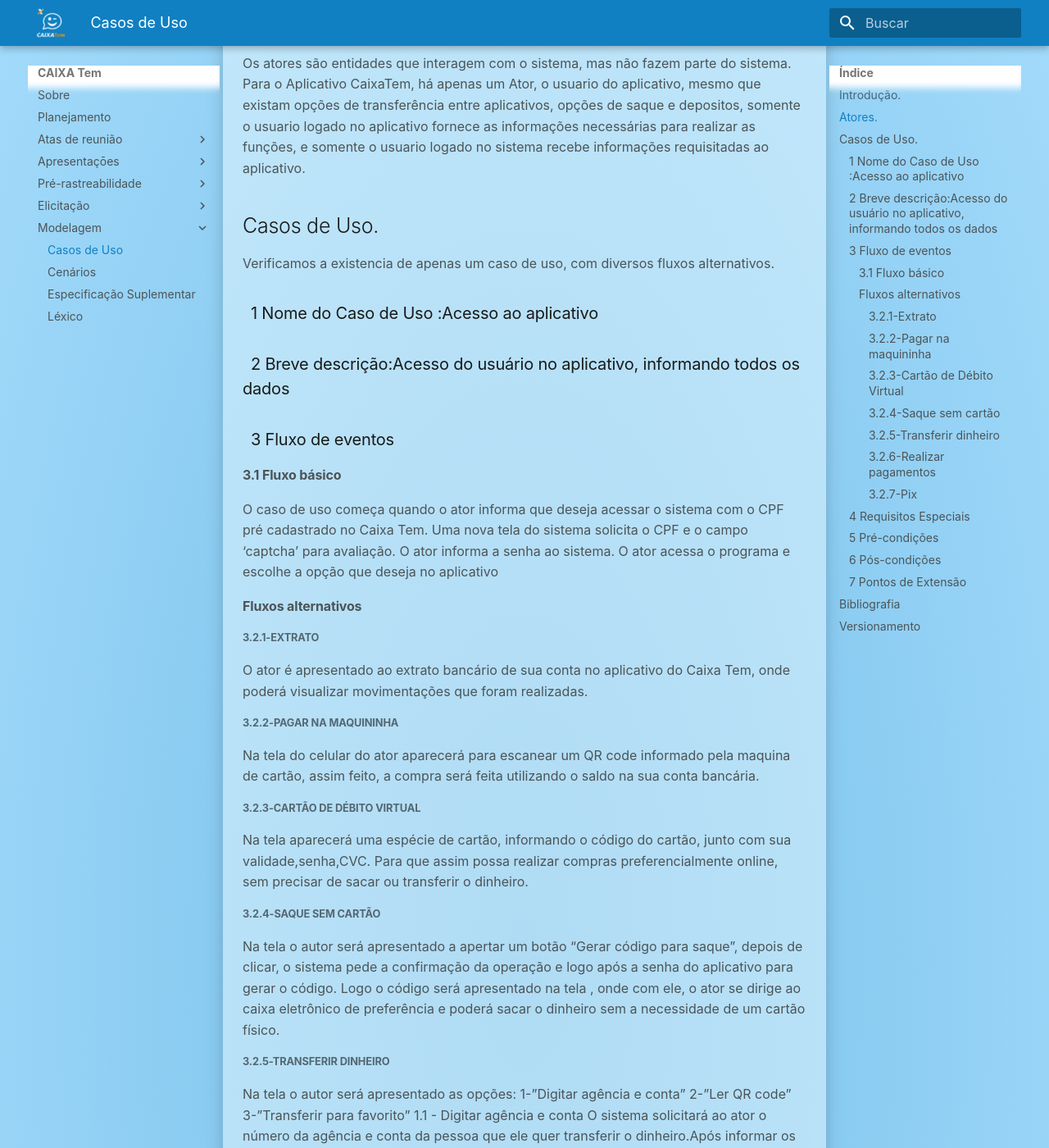
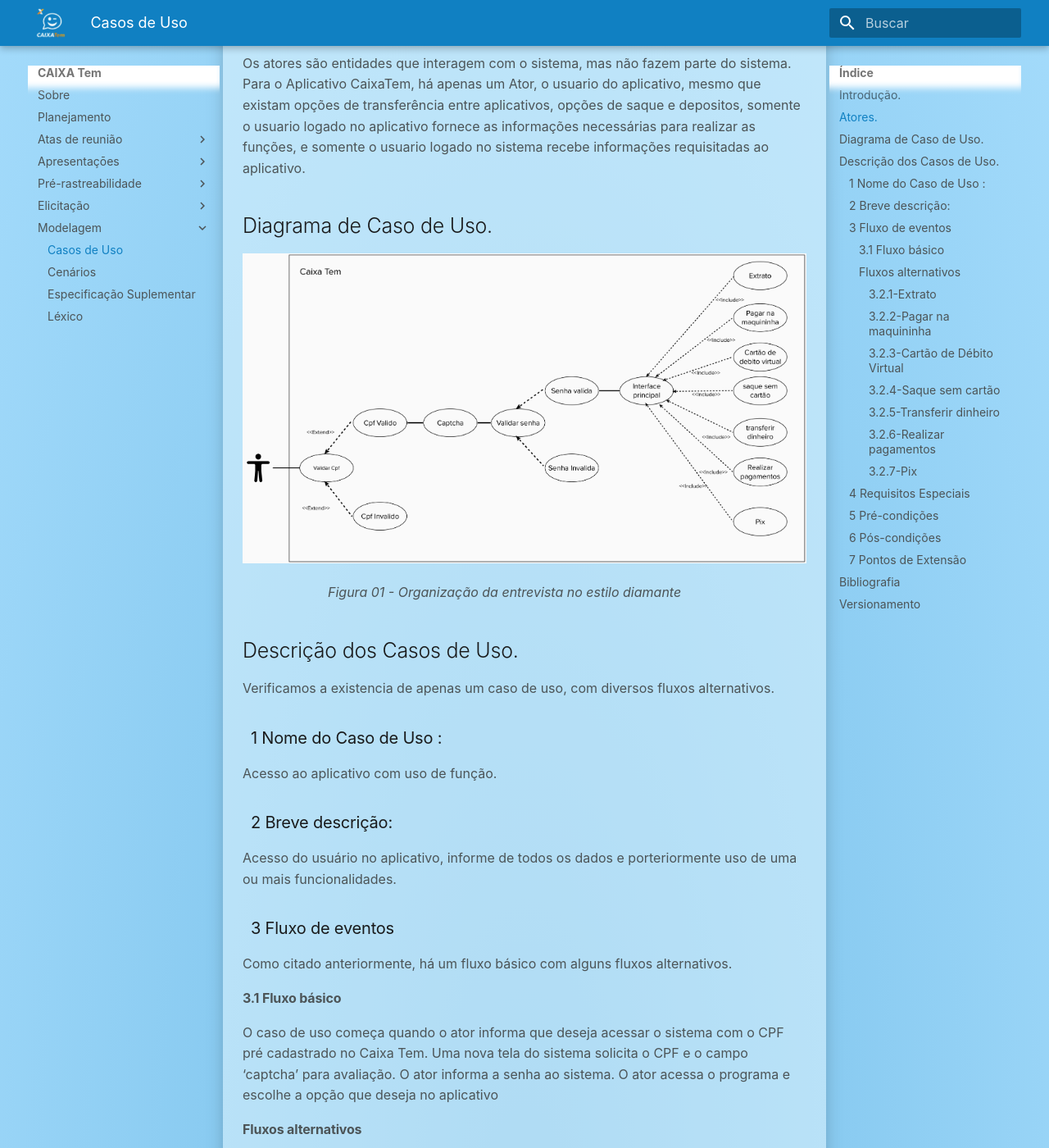
Before and after one commit to AntonioAldisio/2021.1-Caixa_Tem, an MkDocs documentation site: the page built from docs/Modelagem/CasoUso.md, in a window 1280 px wide and 1400 px high, scrolled down 342 px. Shown: the whole window at 82% size. Built offline with MkDocs 1.6.1 and Material for MkDocs 9.7.7, drawn with Linux system fonts in a browser that asks for light colours; some web fonts are replaced; some of the changed text lies outside the part shown.

Commit message:
Coloquei o diagrama de caso de uso

```diff
--- a/docs/Modelagem/CasoUso.md
+++ b/docs/Modelagem/CasoUso.md
@@ -6,14 +6,21 @@
 Os atores são entidades que interagem com o sistema, mas não fazem parte do sistema.
 Para o Aplicativo CaixaTem, há apenas um Ator, o usuario do aplicativo, mesmo que existam opções de transferência entre aplicativos, opções de saque e depositos, somente o usuario logado no aplicativo fornece as informações necessárias para realizar as funções, e somente o usuario logado no sistema recebe informações requisitadas ao aplicativo.
 
-## Casos de Uso.
+## Diagrama de Caso de Uso.
+<img width="800px" src="../../assets/imgs/CasosdeUso.png" alt="Organização da Entrevista">
+<figcaption>Figura 01 - Organização da entrevista no estilo diamante </figcaption>
+
+## Descrição dos Casos de Uso.
 Verificamos a existencia de apenas um caso de uso, com diversos fluxos alternativos.
 
-### 1 Nome do Caso de Uso :Acesso ao aplicativo
+### 1 Nome do Caso de Uso :
+Acesso ao aplicativo com uso de função.
 
-### 2 Breve descrição:Acesso do usuário no aplicativo, informando todos os dados
+### 2 Breve descrição:
+Acesso do usuário no aplicativo, informe de todos os dados e porteriormente uso de uma ou mais funcionalidades.
 
 ### 3 Fluxo de eventos
+Como citado anteriormente, há um fluxo básico com alguns fluxos alternativos.
 
 #### 3.1 Fluxo básico
 
@@ -84,4 +91,5 @@
 |--|--|--|--|
 | 1.0 | 01/08/2021 | Criação da página | Fernando Calil |
 | 2.0 | 29/08/2021 | Descrição dos casos de uso | Ariel Serafim |
+| 2.1 | 30/08/2021 | Diagrama de Caso de uso | Ariel Serafim |
 </center>
```
Also changed, not shown: docs/assets/imgs/CasosdeUso.png (added).
